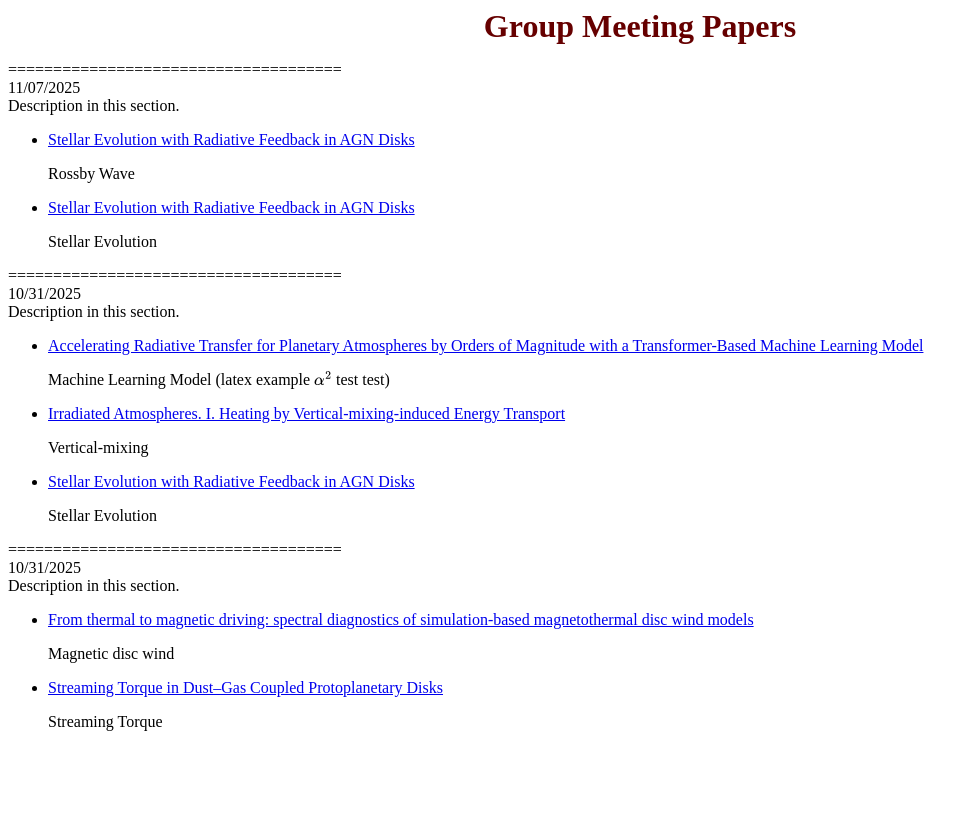
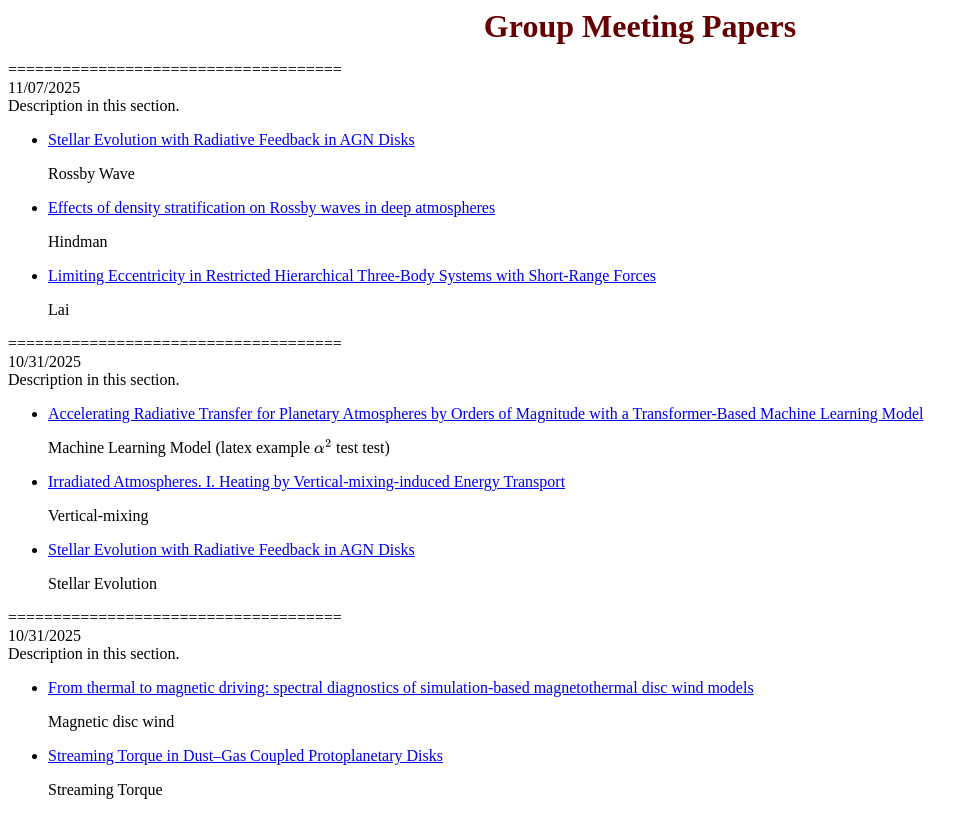
Before and after one commit to sysuplanet/sysuplanet.github.io, a plain HTML site: page index.html in a window 1280 px wide. Shown: the whole page, without its empty margins (0-979 px from the left). Drawn offline with nearby package versions, Linux system fonts and the light colour scheme.

Commit message:
Update index.html

```diff
--- a/index.html
+++ b/index.html
@@ -40,10 +40,19 @@ Stellar Evolution with Radiative Feedback in AGN Disks
 <!-- 论文2 -->
 <li>
 <a href="https://arxiv.org/pdf/2511.03832"  target="_blank">
-Stellar Evolution with Radiative Feedback in AGN Disks
+Effects of density stratification on Rossby waves in deep atmospheres
 </a>
-<p style="color: rgb(0, 0, 0);">Stellar Evolution</p>
+<p style="color: rgb(0, 0, 0);">Hindman</p>
 <!-- 论文2 -->
+
+<!-- -->
+<li>
+<a href="https://arxiv.org/pdf/2511.04146"  target="_blank">
+Limiting Eccentricity in Restricted Hierarchical Three-Body Systems with Short-Range Forces
+</a>
+<p style="color: rgb(0, 0, 0);">Lai</p>
+<!-- -->
+
 
 
 </ul>
```
